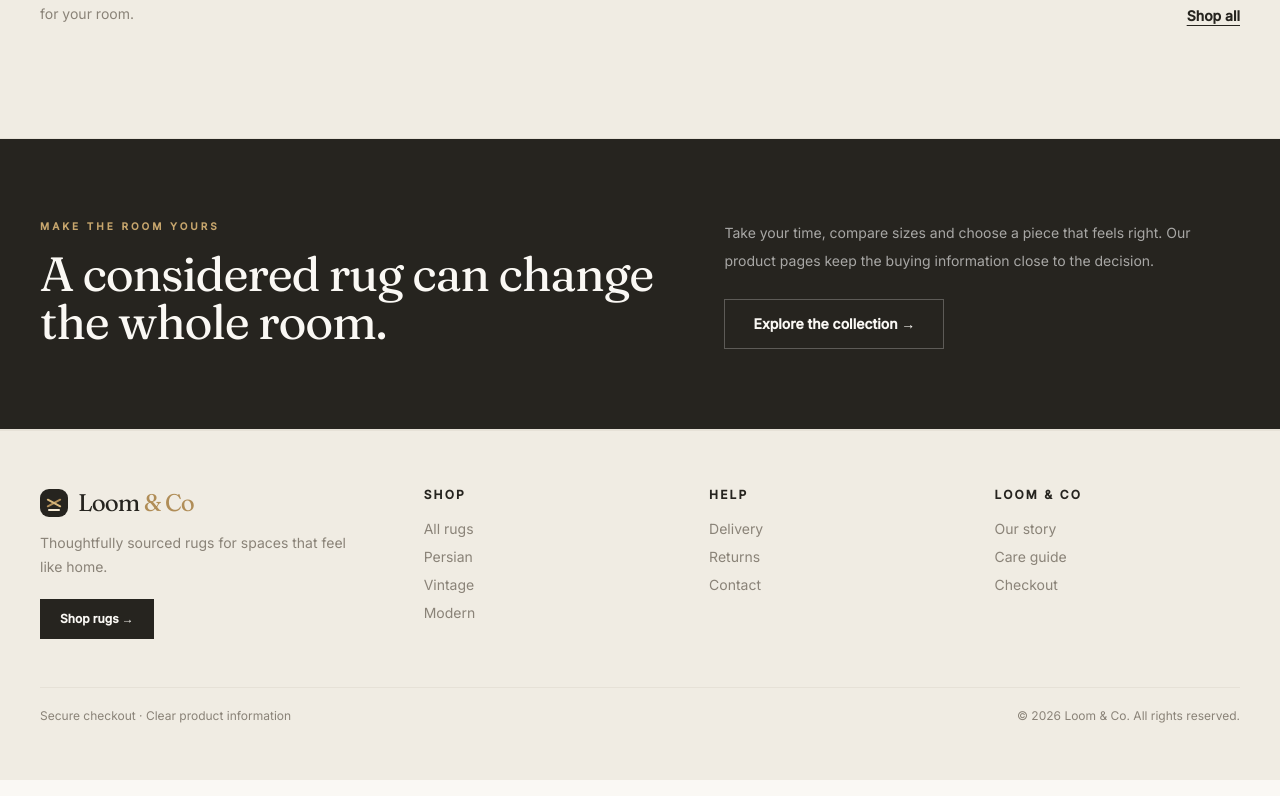
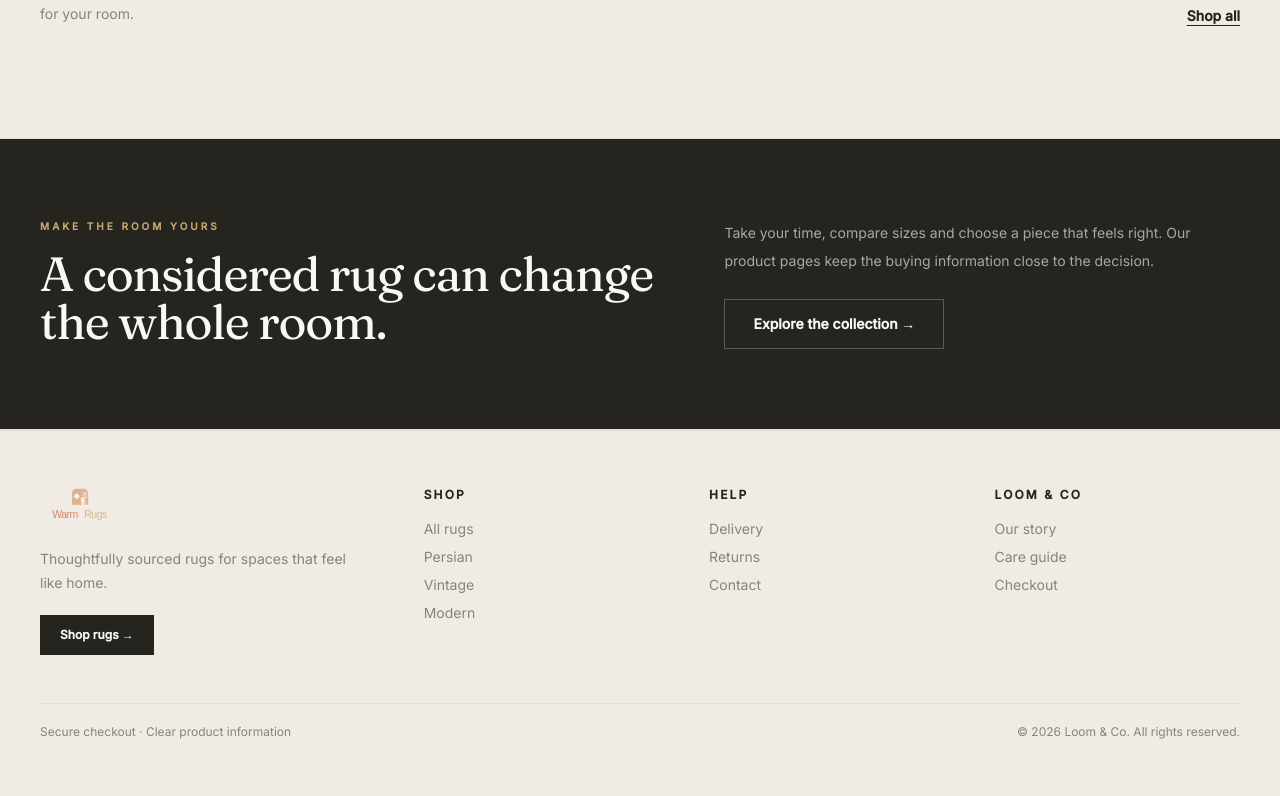
Before and after one commit to MahadWarsame/Loom-Co, a React (Vite) app: page / in a window 1280 px wide. Shown: the part 1979-2775 px from the top of the page. Built offline with nearby package versions, Linux system fonts and the light colour scheme; no server answers; the database is empty.

Commit message:
Use WarmRugs logo in site footer

```diff
--- a/src/components/Footer.tsx
+++ b/src/components/Footer.tsx
@@ -1,14 +1,14 @@
 import { Link } from "react-router-dom";
 
-function LoomBrand() {
-  return <div className="flex items-center gap-2.5 font-display text-2xl tracking-[-0.04em]"><span aria-hidden="true" className="relative grid h-7 w-7 place-items-center overflow-hidden rounded-[9px] bg-fg"><span className="absolute h-[2px] w-4 -rotate-[28deg] rounded-full bg-gold" /><span className="absolute h-[2px] w-4 rotate-[28deg] rounded-full bg-[#d7b77b]" /><span className="absolute bottom-[6px] h-[2px] w-3 rounded-full bg-[#f5ead4]" /></span><span>Loom <span className="text-gold">&amp; Co</span></span></div>;
+function WarmRugsBrand() {
+  return <img src="/warmrugs-logo.svg" alt="WarmRugs" className="h-12 w-auto max-w-[180px] object-contain object-left" />;
 }
 
 export function Footer() {
   return <footer className="border-t border-line bg-[#f0ece3]">
     <div className="mx-auto max-w-7xl px-5 py-14 sm:px-8 lg:px-10">
       <div className="grid gap-10 sm:grid-cols-2 lg:grid-cols-[1.4fr_1fr_1fr_1fr]">
-        <div><LoomBrand /><p className="mt-3 max-w-xs text-sm leading-6 text-mut">Thoughtfully sourced rugs for spaces that feel like home.</p><Link to="/shop" className="mt-5 inline-flex bg-fg px-5 py-3 text-xs font-semibold text-bg hover:bg-[#3a3731]">Shop rugs →</Link></div>
+        <div><WarmRugsBrand /><p className="mt-3 max-w-xs text-sm leading-6 text-mut">Thoughtfully sourced rugs for spaces that feel like home.</p><Link to="/shop" className="mt-5 inline-flex bg-fg px-5 py-3 text-xs font-semibold text-bg hover:bg-[#3a3731]">Shop rugs →</Link></div>
         <div><p className="text-xs font-semibold uppercase tracking-[0.18em]">Shop</p><div className="mt-4 space-y-2 text-sm text-mut"><Link to="/shop" className="block hover:text-fg">All rugs</Link><Link to="/shop?cat=rugs-persian" className="block hover:text-fg">Persian</Link><Link to="/shop?cat=rugs-vintage" className="block hover:text-fg">Vintage</Link><Link to="/shop?cat=rugs-modern" className="block hover:text-fg">Modern</Link></div></div>
         <div><p className="text-xs font-semibold uppercase tracking-[0.18em]">Help</p><div className="mt-4 space-y-2 text-sm text-mut"><Link to="/info/delivery" className="block hover:text-fg">Delivery</Link><Link to="/info/returns" className="block hover:text-fg">Returns</Link><Link to="/info/contact" className="block hover:text-fg">Contact</Link></div></div>
         <div><p className="text-xs font-semibold uppercase tracking-[0.18em]">Loom &amp; Co</p><div className="mt-4 space-y-2 text-sm text-mut"><Link to="/info/story" className="block hover:text-fg">Our story</Link><Link to="/info/care" className="block hover:text-fg">Care guide</Link><Link to="/checkout" className="block hover:text-fg">Checkout</Link></div></div>
```
